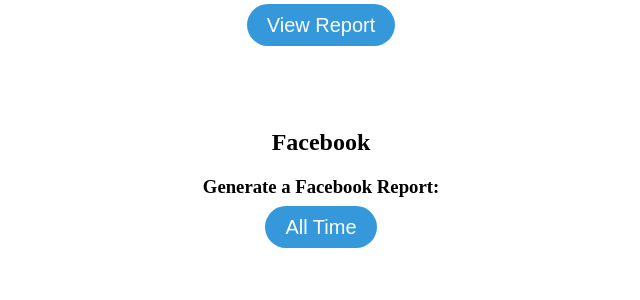
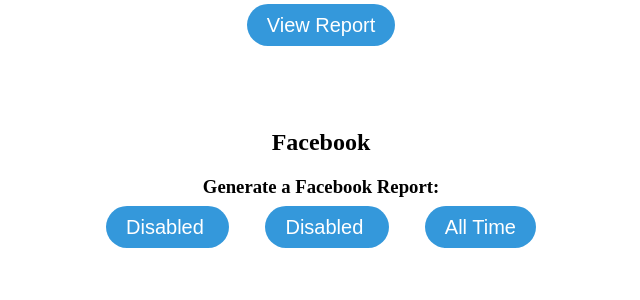
Before and after one commit to zacharygking/AdDashboard, a Django app: page / in a window 1280 px wide. Shown: the part 300-600 px from the top of the page, without its empty margins (319-959 px from the left). Run offline with Django 3.2, Linux system fonts and the light colour scheme.

Commit message:
facebook

```diff
--- a/fb/views.py
+++ b/fb/views.py
@@ -51,7 +51,7 @@ def get_report(request):
 	    			'cpc'
 	    		}
 				print(current_campaign[AdCampaign.Field.name])
-				data = str(current_campaign.get_insights(fields=fields))
+				data = str(current_campaign.get_insights(current_campaign, fields=fields))
 				data = '['+data[12:]
 				print(data)
 
--- a/report/templates/report/index.html
+++ b/report/templates/report/index.html
@@ -45,7 +45,10 @@
 <br><br><br><br><br>
 <h2> {{ 'Facebook' }} </h2>
   <h3> Generate a Facebook Report: </h3>
+    <a class="btn"> Disabled </a> &nbsp;&nbsp;&nbsp;&nbsp;&nbsp;&nbsp;&nbsp;&nbsp;
+    <a class="btn"> Disabled </a> &nbsp;&nbsp;&nbsp;&nbsp;&nbsp;&nbsp;&nbsp;&nbsp;
     <a href="/facebook/generate" class="btn"> All Time </a>
+
 
 
 </center>
```
